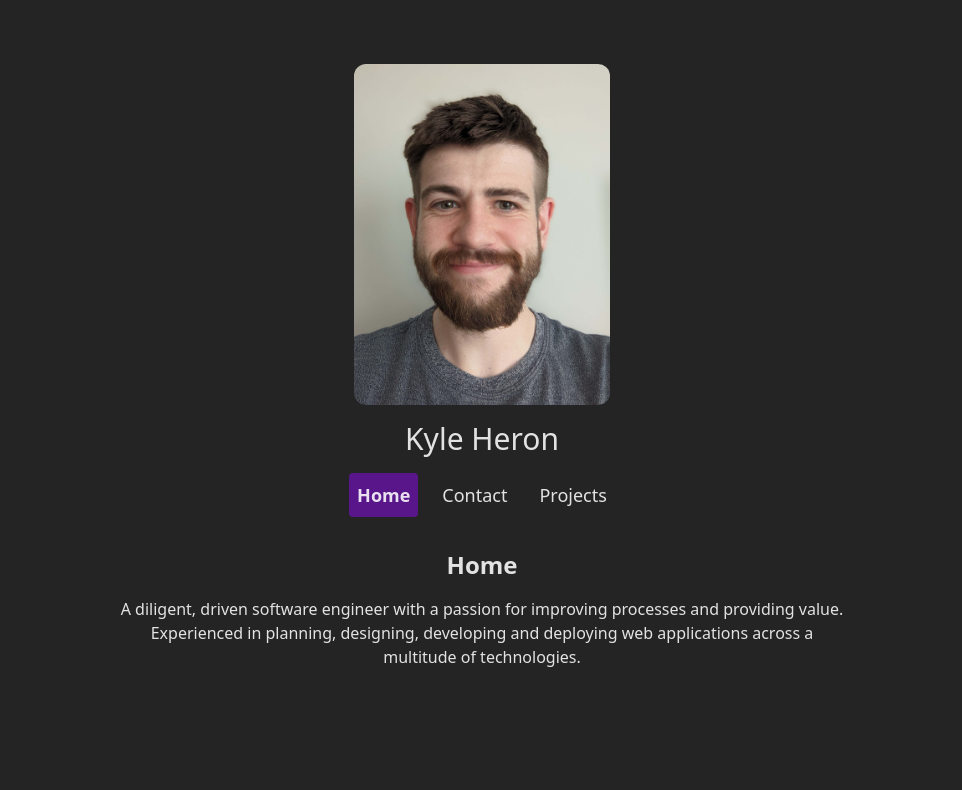
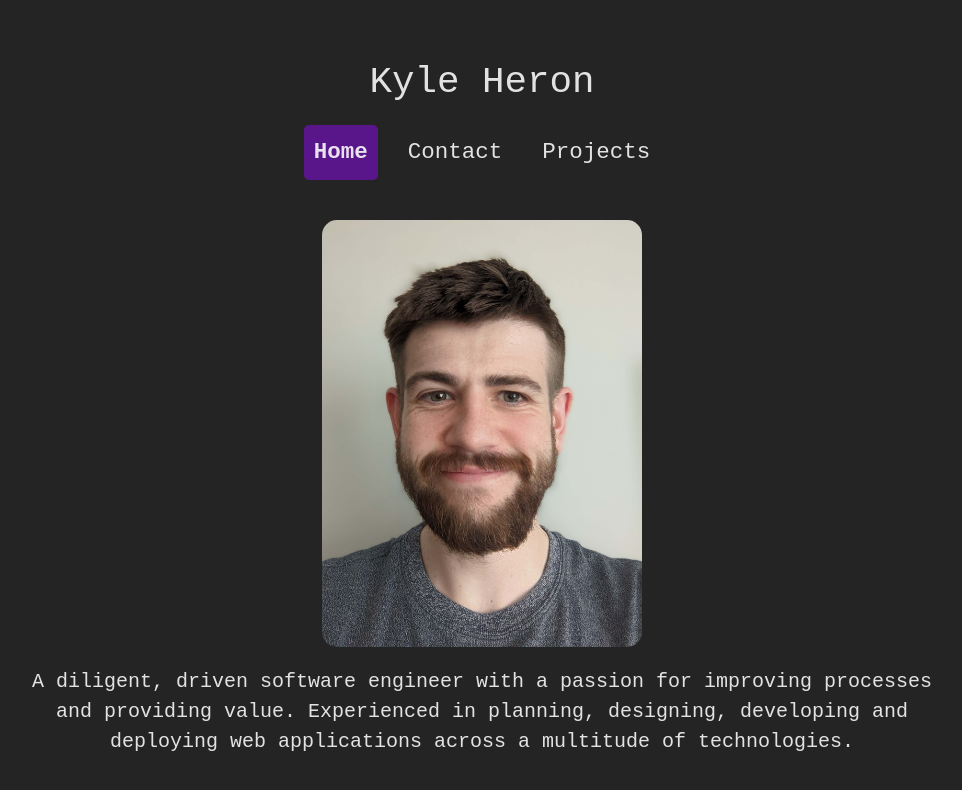
Before and after one commit to kyher/kyher.github.io, a React (Vite) app: page / in a window 1280 px wide. Shown: the top 790 px of the page, without its empty margins (158-1120 px from the left). Built offline with nearby package versions, Linux system fonts and the light colour scheme.

Commit message:
Styling updates

```diff
--- a/src/App.tsx
+++ b/src/App.tsx
@@ -9,12 +9,7 @@ function App() {
   const [activeTab, setActiveTab] = useState(TABS.HOME);
   return (
     <main className="max-w-3xl m-auto p-4">
-      <img
-        src="profile.jpg"
-        alt="Profile image of Kyle Heron"
-        className="rounded-xl w-64 m-auto my-4 "
-      />
-      <h1 className="text-3xl">Kyle Heron</h1>
+      <h1 className="text-3xl hover:font-bold">Kyle Heron</h1>
       <nav>
         <ul className="flex gap-4 mt-4 justify-center">
           <NavItem
@@ -34,9 +29,15 @@ function App() {
           />
         </ul>
       </nav>
+
       {activeTab === TABS.HOME && (
-        <AppSection title="Home">
-          <p>
+        <AppSection>
+          <img
+            src="profile.jpg"
+            alt="Profile image of Kyle Heron"
+            className="rounded-xl w-64 m-auto my-4 hover:scale-105 transition-transform"
+          />
+          <p className="hover:font-bold">
             A diligent, driven software engineer with a passion for improving
             processes and providing value. Experienced in planning, designing,
             developing and deploying web applications across a multitude of
@@ -45,17 +46,17 @@ function App() {
         </AppSection>
       )}
       {activeTab === TABS.CONTACT && (
-        <AppSection title="Contact">
+        <AppSection>
           <div className="flex flex-col gap-2">
             <a
               href="https://github.com/kyher"
-              className="text-lg hover:underline"
+              className="text-lg underline underline-offset-4 hover:font-bold"
             >
               GitHub
             </a>
             <a
               href="mailto:kyle.heron@proton.me"
-              className="text-lg hover:underline"
+              className="text-lg underline underline-offset-4 hover:font-bold"
             >
               Email me!
             </a>
@@ -63,7 +64,7 @@ function App() {
         </AppSection>
       )}
       {activeTab === TABS.PROJECTS && (
-        <AppSection title="Projects">
+        <AppSection>
           <div className="flex flex-col gap-4">
             <ProjectTile
               name="CoupleMDB"
--- a/src/components/AppSection.tsx
+++ b/src/components/AppSection.tsx
@@ -1,14 +1,7 @@
 export default function AppSection({
-  title,
   children,
 }: {
-  title: string;
   children: React.ReactNode;
 }) {
-  return (
-    <section className="mt-8 text-center">
-      <h2 className="text-2xl font-bold mb-4">{title}</h2>
-      {children}
-    </section>
-  );
+  return <section className="mt-8 text-center">{children}</section>;
 }
--- a/src/components/ProjectTile.tsx
+++ b/src/components/ProjectTile.tsx
@@ -12,7 +12,7 @@ export default function ProjectTile({
   repo: string;
 }) {
   return (
-    <div className="flex flex-col rounded-lg p-4 shadow hover:shadow-lg transition-shadow bg-gray-800/50">
+    <div className="flex flex-col rounded-lg p-4 shadow-xl hover:scale-105 bg-gray-800/80 transition-transform">
       <a
         href={link}
         className="text-xl font-bold mb-2 hover:underline"
--- a/src/index.css
+++ b/src/index.css
@@ -1,7 +1,8 @@
 @import "tailwindcss";
 
 :root {
-  font-family: system-ui, Avenir, Helvetica, Arial, sans-serif;
+  font-family: monospace;
+  font-size: x-large;
   line-height: 1.5;
   font-weight: 400;
 
```
